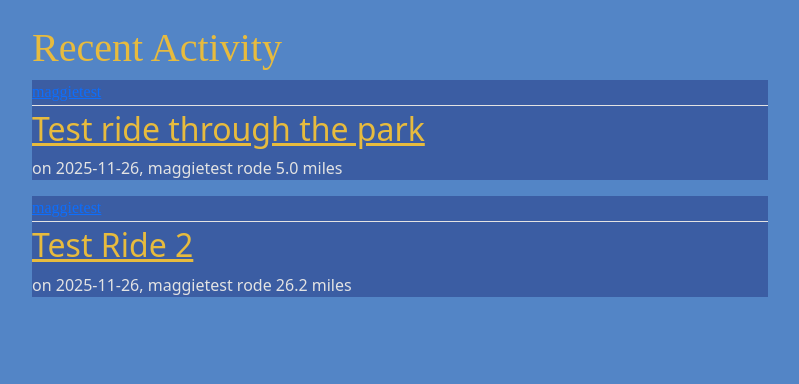
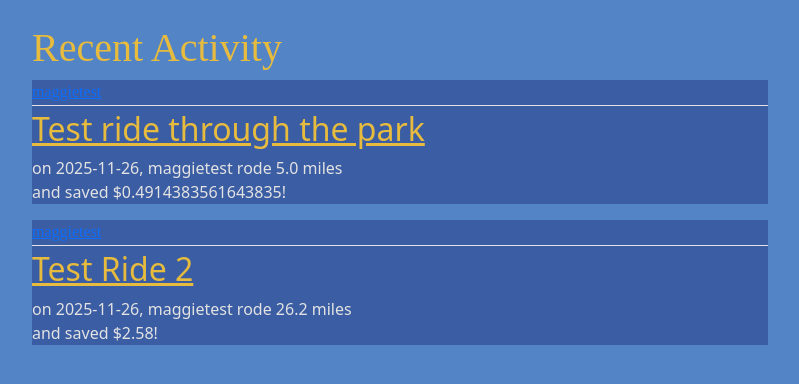
Before and after one commit to Teragram04/PedalPowered, a Flask app: page /home in a window 1280 px wide. Shown: the part 56-440 px from the top of the page, without its empty margins (50-849 px from the left). Run offline with Flask 3, Linux system fonts and the light colour scheme; a user stored in the database is signed in; some web fonts are replaced.

Commit message:
PED-9 Added column to db to calculate gas money saved, defined fx to calculate money saved, added to post.

```diff
--- a/pedalpowered/routes.py
+++ b/pedalpowered/routes.py
@@ -20,6 +20,7 @@ def logride():
     if form.validate_on_submit():
         new_ride = rides(title = form.title.data, distance = form.distance.data, gas_price = form.gas_price.data,
                          car_mpg = form.car_mpg.data, author = current_user)
+        new_ride.calculate_money_saved()
         db.session.add(new_ride)
         db.session.commit()
         flash('Ride logged!', 'success')
--- a/pedalpowered/templates/home.html
+++ b/pedalpowered/templates/home.html
@@ -10,7 +10,9 @@
                     <small class="text-muted">{{post.date_posted}}</small>
                 </div>
                 <h2><a class='article-title' href="{{url_for('post',post_id=post.id)}}">{{post.title}}</a></h2>
-                <p class = "article-content">on {{post.ride_date.strftime('%Y-%m-%d')}}, {{post.author.username}} rode {{post.distance}} miles</p>
+                <p class = "article-content">on {{post.ride_date.strftime('%Y-%m-%d')}}, {{post.author.username}} rode {{post.distance}} miles
+                    and saved ${{post.gas_money_saved}}!
+                </p>
             </div>
         </article>
     {%endfor%}
```
Also changed, not shown: pedalpowered/models.py (+9 -0 lines), instance/site.db.
